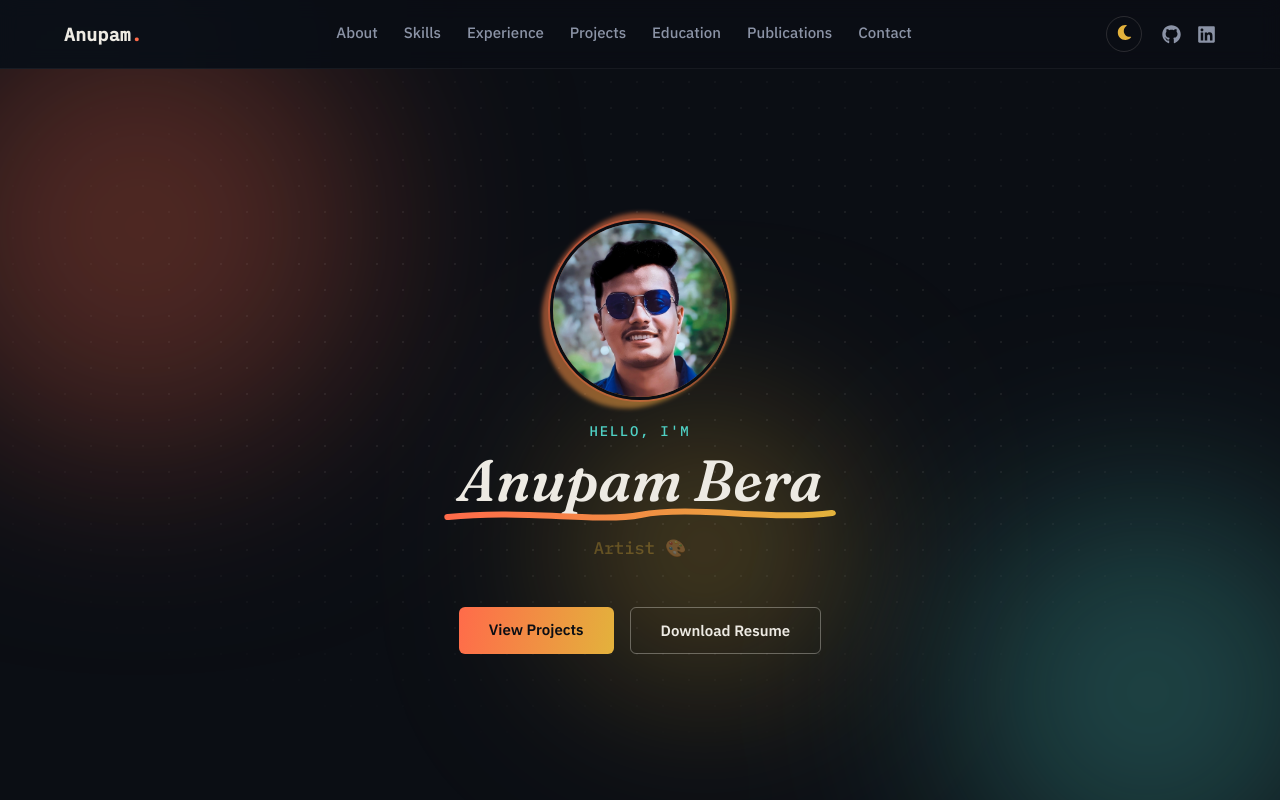
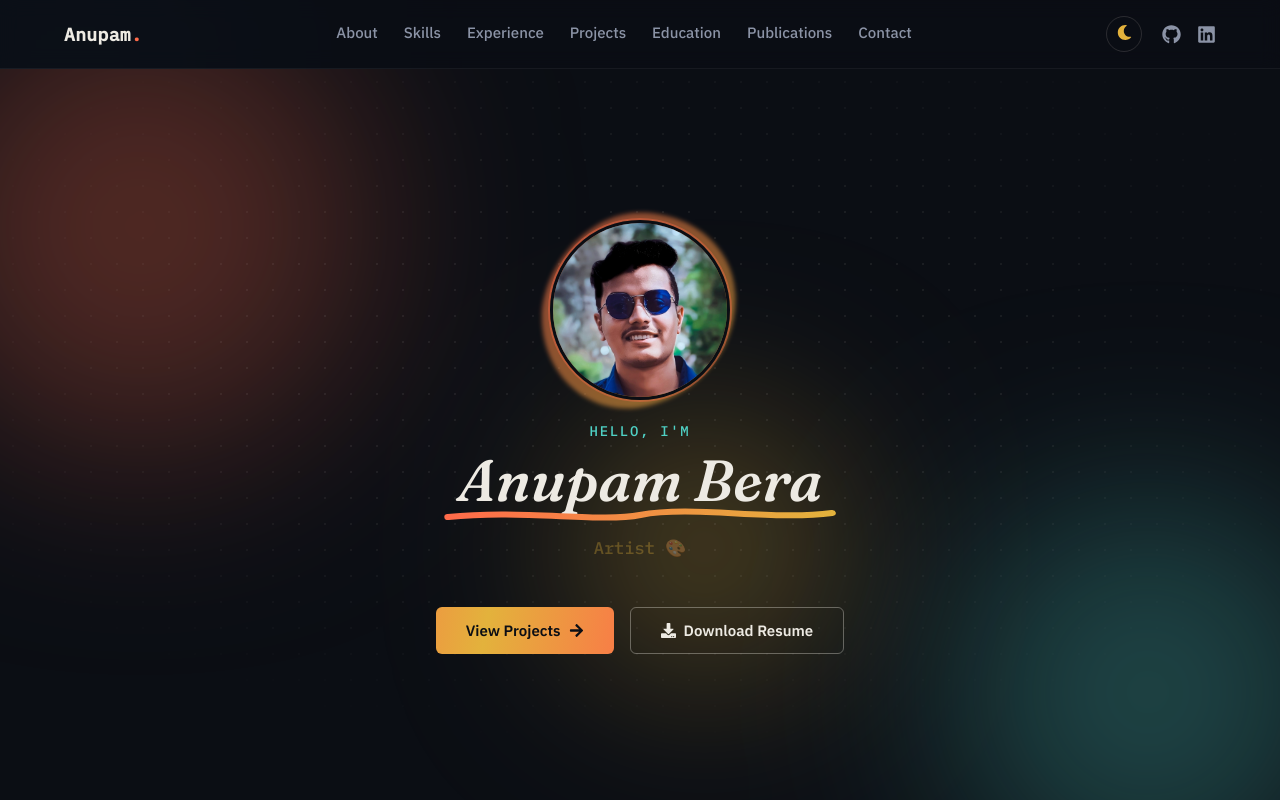
Before and after one commit to Anupam2090/anupam-portfolio, a React (Create React App) app: page / in a window 1280 px wide. Shown: the top 800 px of the page. Built offline with nearby package versions, Linux system fonts and the light colour scheme.

Commit message:
project button correction

```diff
--- a/src/components/Hero.css
+++ b/src/components/Hero.css
@@ -205,8 +205,14 @@
 }
 
 .btn {
+  position: relative;
+  display: inline-flex;
+  align-items: center;
+  gap: 8px;
   padding: 13px 30px;
-  background: linear-gradient(100deg, var(--coral), var(--gold));
+  background: linear-gradient(100deg, var(--coral), var(--gold), var(--coral));
+  background-size: 200% auto;
+  animation: shimmer 5s linear infinite;
   border-radius: 6px;
   color: #0b0e14;
   font-family: 'IBM Plex Sans', sans-serif;
@@ -216,15 +222,32 @@
   transition: transform 0.25s ease, box-shadow 0.25s ease;
 }
 
+@keyframes shimmer {
+  0% { background-position: 0% center; }
+  100% { background-position: 200% center; }
+}
+
 .btn:hover {
   transform: translateY(-3px);
-  box-shadow: 0 10px 24px rgba(255,107,74,0.35);
+  box-shadow: 0 10px 24px rgba(255, 107, 74, 0.35);
+}
+
+.btn .btn-arrow {
+  transition: transform 0.25s ease;
+}
+
+.btn:hover .btn-arrow {
+  transform: translateX(4px);
 }
 
 .resume-btn {
+  position: relative;
+  display: inline-flex;
+  align-items: center;
+  gap: 8px;
   padding: 13px 30px;
   background: transparent;
-  border: 1.5px solid rgba(237,234,227,0.35);
+  border: 1.5px solid rgba(237, 234, 227, 0.35);
   border-radius: 6px;
   color: var(--text);
   font-family: 'IBM Plex Sans', sans-serif;
@@ -240,14 +263,15 @@
   transform: translateY(-3px);
 }
 
-/* respect reduced motion */
+.resume-btn .btn-icon {
+  transition: transform 0.25s ease;
+}
+
+.resume-btn:hover .btn-icon {
+  transform: translateY(3px);
+}
+
 @media (prefers-reduced-motion: reduce) {
-  .ink-blot { animation: none; }
-  .hero-bg-glow span { animation: none; }
+  .btn { animation: none; }
   .btn:hover, .resume-btn:hover { transform: none; }
 }
-
-@media (max-width: 520px) {
-  .hero-content h1 { font-size: 40px; }
-  .profile-img, .profile-wrap { width: 140px; height: 140px; }
-}
--- a/src/components/Hero.js
+++ b/src/components/Hero.js
@@ -1,6 +1,7 @@
 import React, { useState, useEffect } from 'react'
 import { motion, AnimatePresence } from 'framer-motion'
 import profile from '../assets/Profile.jpeg'
+import { FaArrowRight, FaDownload } from 'react-icons/fa'
 import './Hero.css'
 
 const roles = ['PhD Scholar', 'Software Developer', 'Artist 🎨']
@@ -118,14 +119,14 @@ const Hero = () => {
           transition={{ duration: 0.6, delay: 1.1 }}
         >
           <a href="#projects" className="btn">
-            View Projects
+            View Projects <FaArrowRight className="btn-arrow" />
           </a>
-          <a
-            href={`${process.env.PUBLIC_URL}/resume.pdf`}
+
+           <a href={`${process.env.PUBLIC_URL}/resume.pdf`}
             download
             className="resume-btn"
           >
-            Download Resume
+            <FaDownload className="btn-icon" /> Download Resume
           </a>
         </motion.div>
       </motion.div>
```
